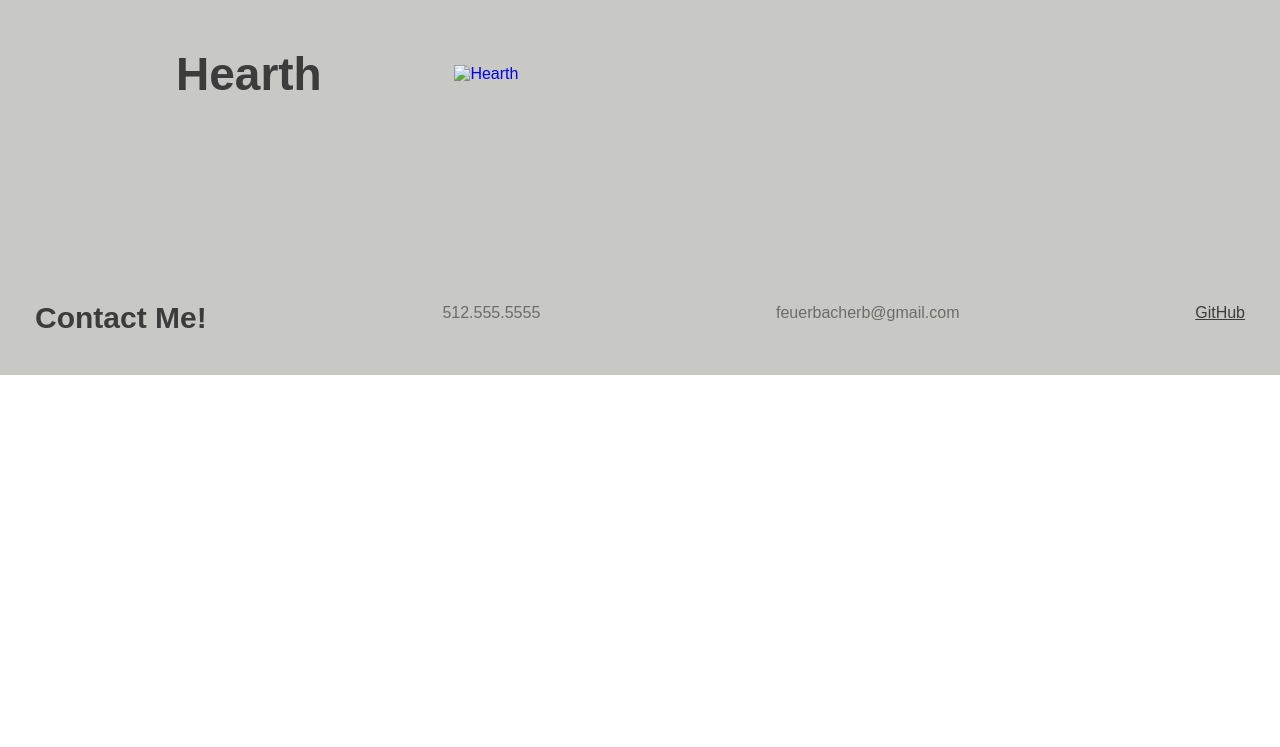
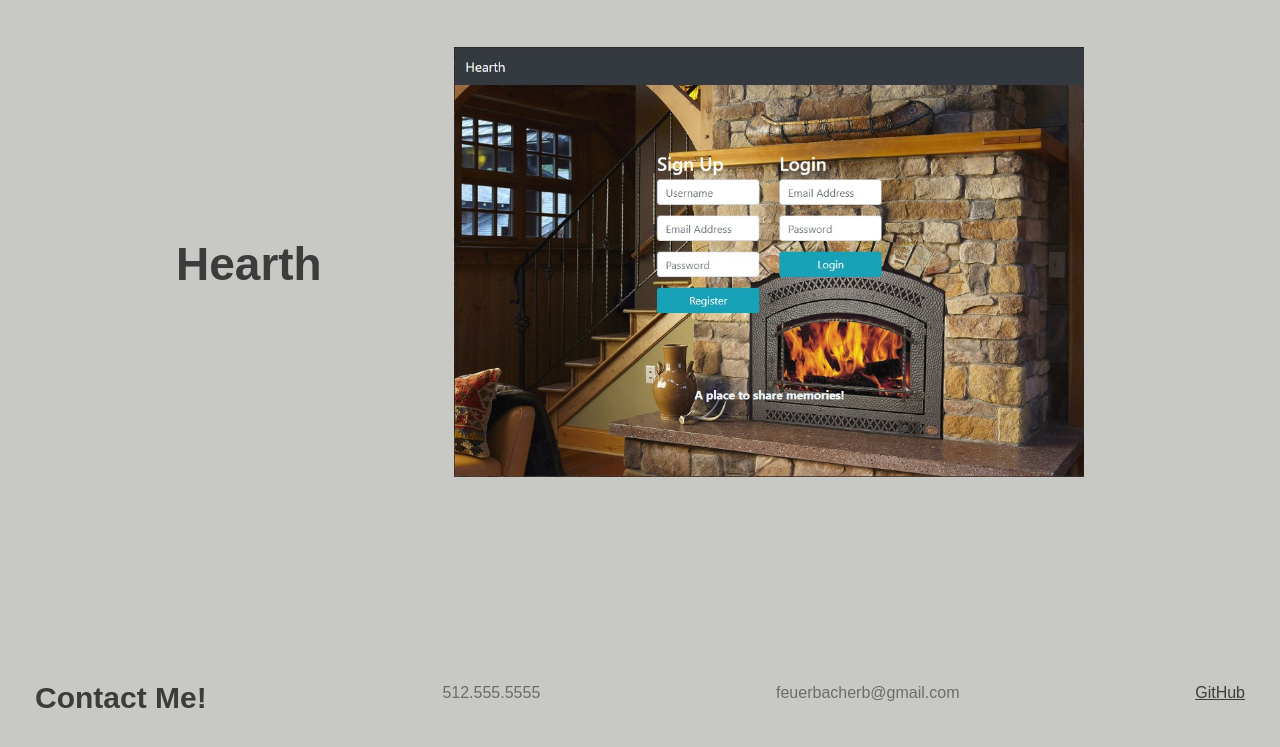
Before and after one commit to feuerbacherb/feuerbacherb.github.io, a plain HTML site: page index.html in a window 1280 px wide. Shown: the part 1836-2583 px from the top of the page. Before the commit the page ends 2211 px from the top, so only its background shows below. Drawn offline with Linux system fonts and the light colour scheme.

Commit message:
fixed misspelled assets

```diff
--- a/index.html
+++ b/index.html
@@ -103,7 +103,7 @@
              <div class="step-info">
                  <div class="step-img">
                     <a href="https://infinite-ocean-27765.herokuapp.com">
-                        <img src="./asserts/images/hearth.jpg" alt="Hearth">
+                        <img src="./assets/images/hearth.jpg" alt="Hearth">
                     </a>
                  </div>
              </div>
```
